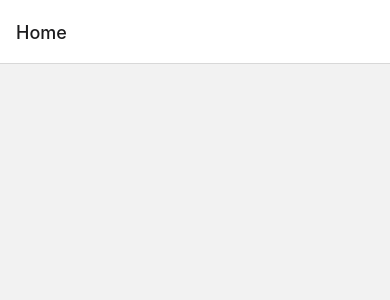
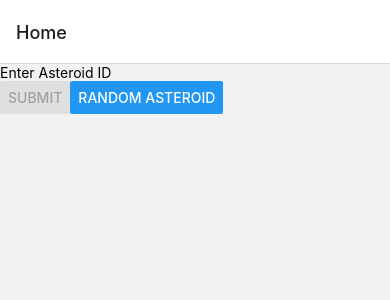
Before and after one commit to nibaji-cognitiveclouds/nasa-Builder, a React Native app: screen /Home in a window 390 px wide. Shown: the top 300 px of the page. Built offline with nearby package versions, Linux system fonts and the light colour scheme.

Commit message:
setup innitial page

```diff
--- a/src/screens/home.tsx
+++ b/src/screens/home.tsx
@@ -1,10 +1,61 @@
 /** @format */
 
+import { useNavigation } from "@react-navigation/native";
+import axios from "axios";
 import React from "react";
-import { View } from "react-native";
+import { Button, TextInput, View } from "react-native";
 
 const Home: React.FC = () => {
-	return <View></View>;
+	const [text, setText] = React.useState<string>("");
+	const [randomLoading, setRandomLoading] = React.useState<boolean>(false);
+	const navigation = useNavigation();
+
+	function getRandomId() {
+		axios
+			.get(
+				"https://api.nasa.gov/neo/rest/v1/neo/browse?api_key=KxdSpbV7eHx1UufmwduVl9KoslktrXGw1D4usxwh"
+			)
+			.then((res) => {
+				const randomNum = Math.floor(
+					Math.random() * res.data.near_earth_objects.length
+				);
+				navigation.navigate("Details", {
+					id: res.data.near_earth_objects[randomNum].id,
+				});
+			});
+	}
+
+	return (
+		<View>
+			<TextInput
+				placeholder="Enter Asteroid ID"
+				placeholderTextColor={"black"}
+				onChangeText={(text) => {
+					setText(text);
+				}}
+			/>
+
+			<View style={{ flexDirection: "row" }}>
+				<Button
+					title="Submit"
+					onPress={() => {
+						navigation.navigate("Details", {
+							id: text,
+						});
+					}}
+					disabled={text.length > 0 ? false : true}
+				/>
+				<Button
+					title="Random Asteroid"
+					onPress={() => {
+						setRandomLoading(true);
+						getRandomId();
+					}}
+					disabled={randomLoading}
+				/>
+			</View>
+		</View>
+	);
 };
 
 export default Home;
```
